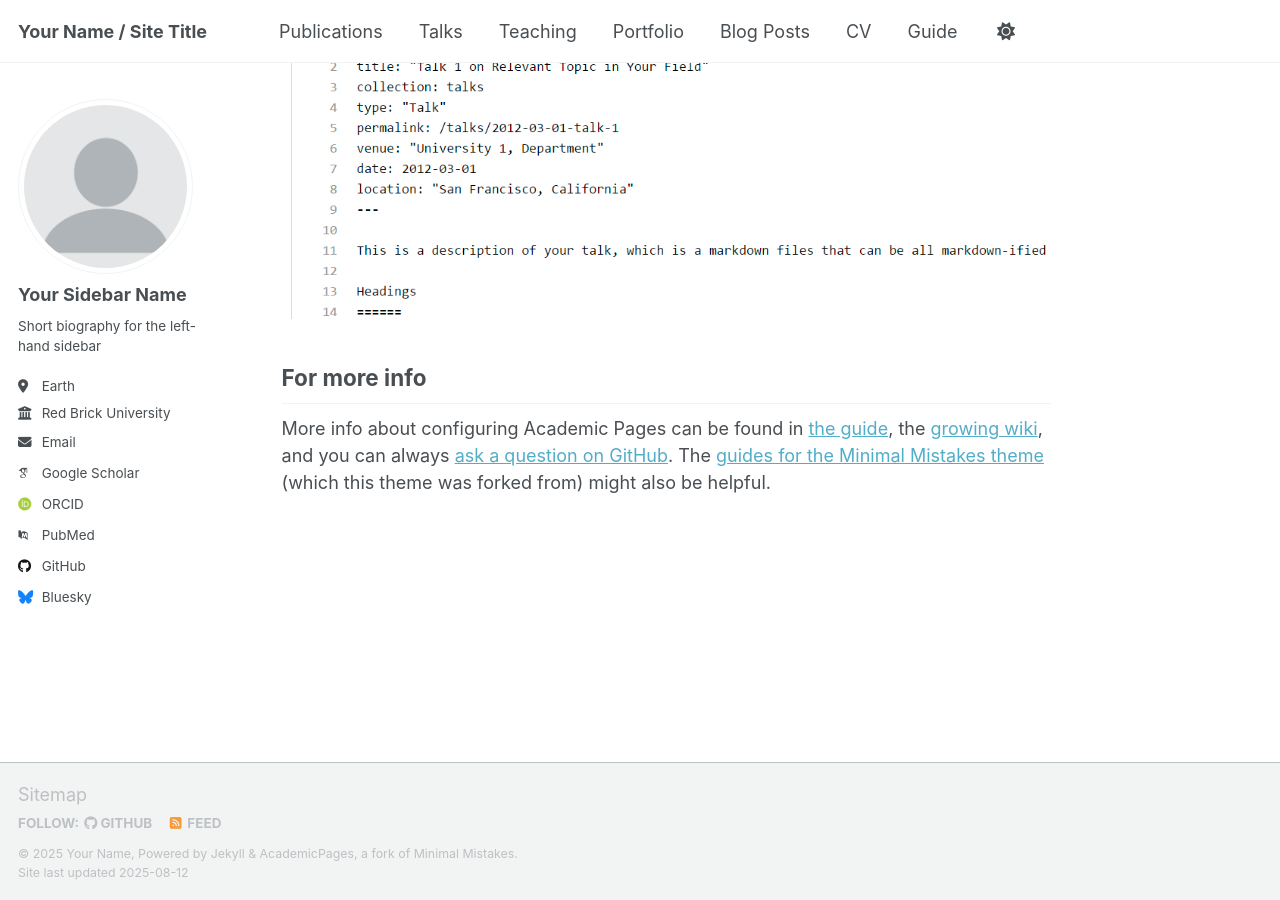
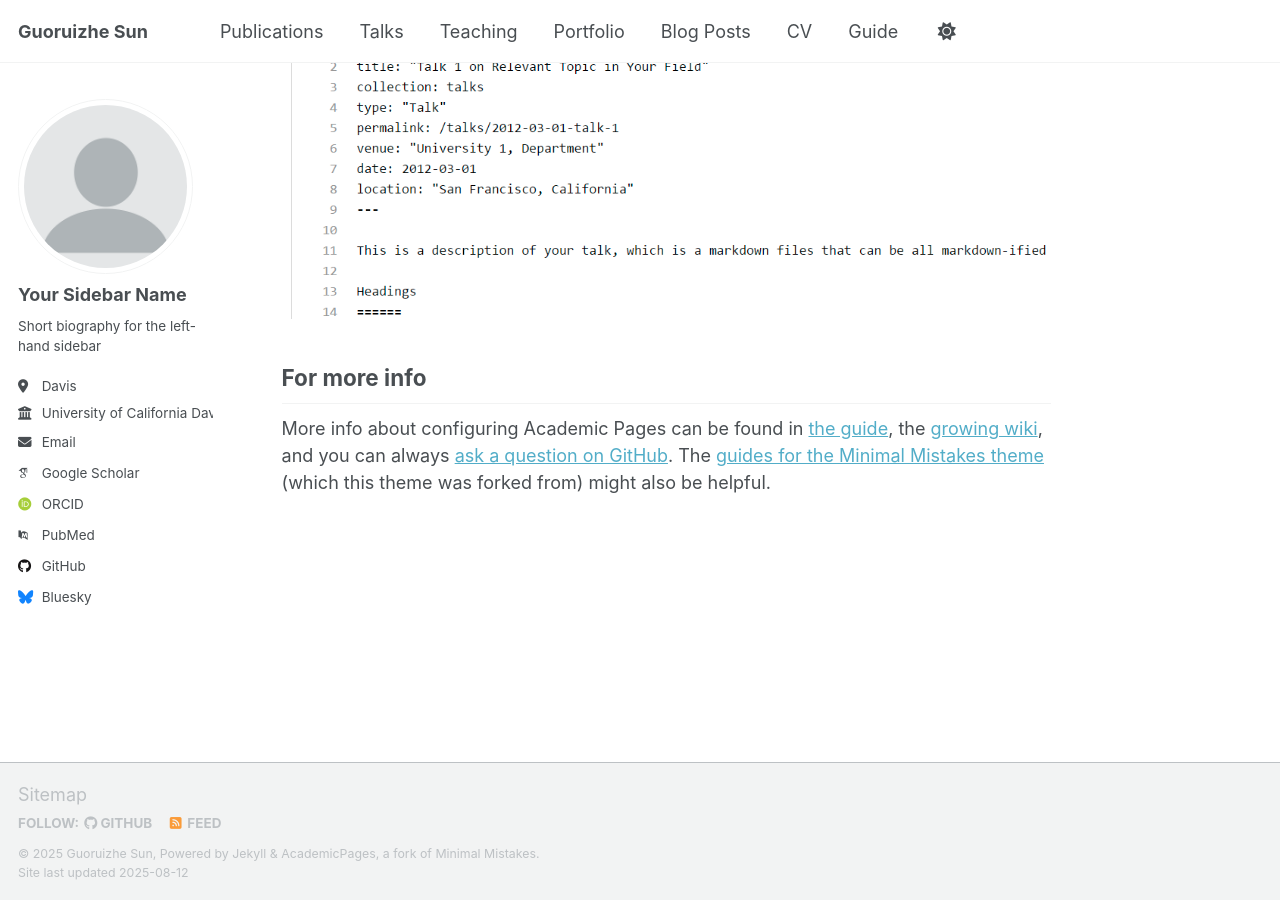
Before and after one commit to alaister123/alaister123.github.io, a Jekyll site: the page built from _pages/about.md, in a window 1280 px wide and 900 px high, scrolled down 2880 px. Built offline with Jekyll 4.4.1, drawn with Linux system fonts in a browser that asks for light colours; some web fonts are replaced; a script that is not in the unit is left out.

Commit message:
Update _config.yml

```diff
--- a/_config.yml
+++ b/_config.yml
@@ -9,13 +9,13 @@
 # Basic Site Settings
 locale                   : "en-US"
 site_theme               : "default" # Currently available options are "default", "air"
-title                    : "Your Name / Site Title"
+title                    : "Guoruizhe Sun"
 title_separator          : "-"
-name                     : &name "Your Name"
+name                     : &name "Guoruizhe Sun"
 description              : &description "personal description"
-url                      : https://academicpages.github.io # the base hostname & protocol for your site e.g. "https://[your GitHub username].github.io" or if you already have some other page hosted on Github then use "https://[your GitHub username].github.io/[Your Repo Name]"
+url                      : https://alaister123.github.io # the base hostname & protocol for your site e.g. "https://[your GitHub username].github.io" or if you already have some other page hosted on Github then use "https://[your GitHub username].github.io/[Your Repo Name]"
 baseurl                  : "" # the subpath of your site, e.g. "/blog"
-repository               : "academicpages/academicpages.github.io"
+repository               : "alaister123/alaister123.github.io"
 
 # Site Author - The following control what appear as part of the author content on the side bar.
 #               If a field is blank the icon and link will not appear, otherwise it will be shown.
@@ -26,10 +26,10 @@ author:
   name             : "Your Sidebar Name"
   pronouns         : # example: "she/her"
   bio              : "Short biography for the left-hand sidebar"
-  location         : "Earth"
-  employer         : "Red Brick University"
+  location         : "Davis"
+  employer         : "University of California Davis"
   uri              : # URL
-  email            : "none@example.org"
+  email            : "grzsun@ucdavis.edu"
 
   # Academic websites
   academia         : # URL
```
